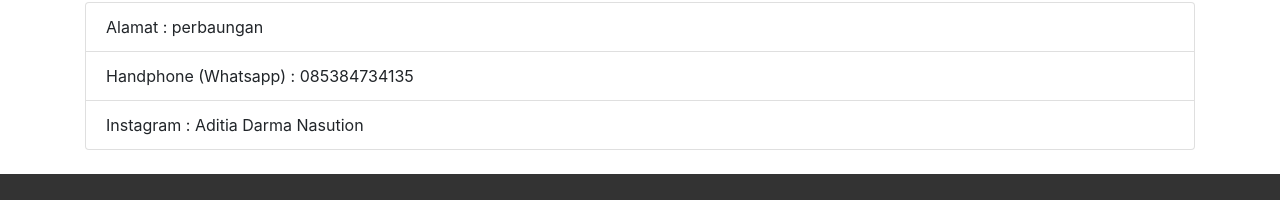
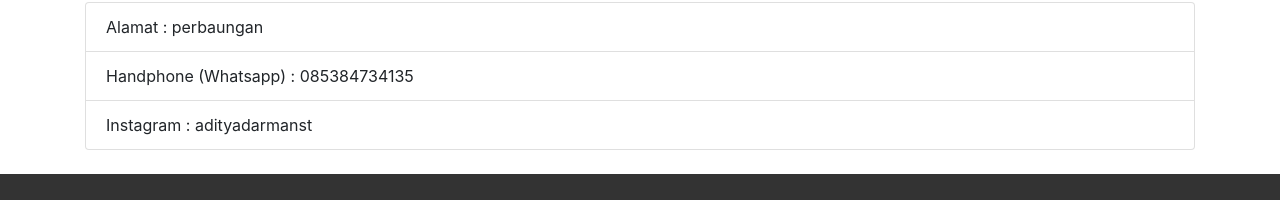
Before and after one commit to adityadarmanst/excercise1, a plain HTML site: page index.html in a window 1280 px wide. Shown: the part 959-1159 px from the top of the page. Drawn offline with nearby package versions, Linux system fonts and the light colour scheme.

Commit message:
Update index.html

```diff
--- a/index.html
+++ b/index.html
@@ -115,7 +115,7 @@
 
               <li class="list-group-item">Alamat : perbaungan</li>
               <li class="list-group-item">Handphone (Whatsapp) : 085384734135</li>
-              <li class="list-group-item">Instagram : Aditia Darma Nasution</li>
+              <li class="list-group-item">Instagram : adityadarmanst</li>
             </ul>
           </div>
 
```
